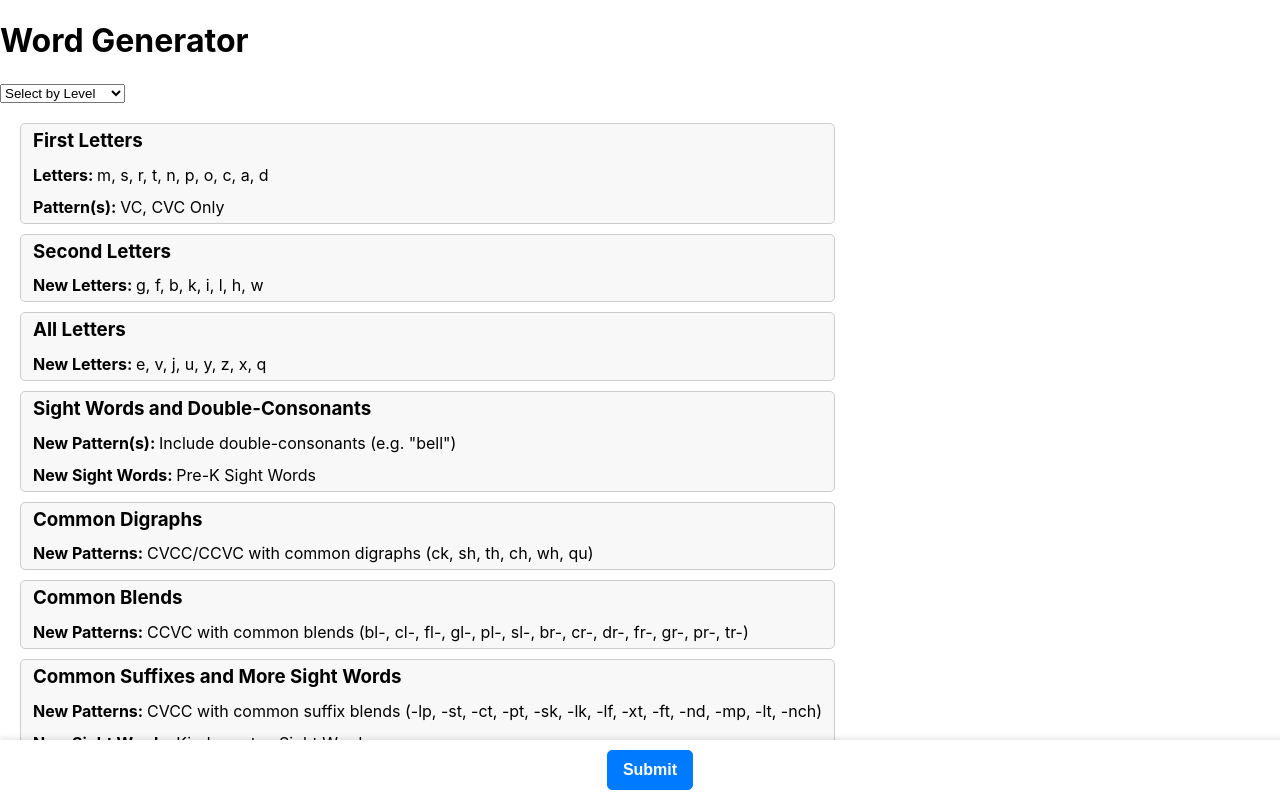
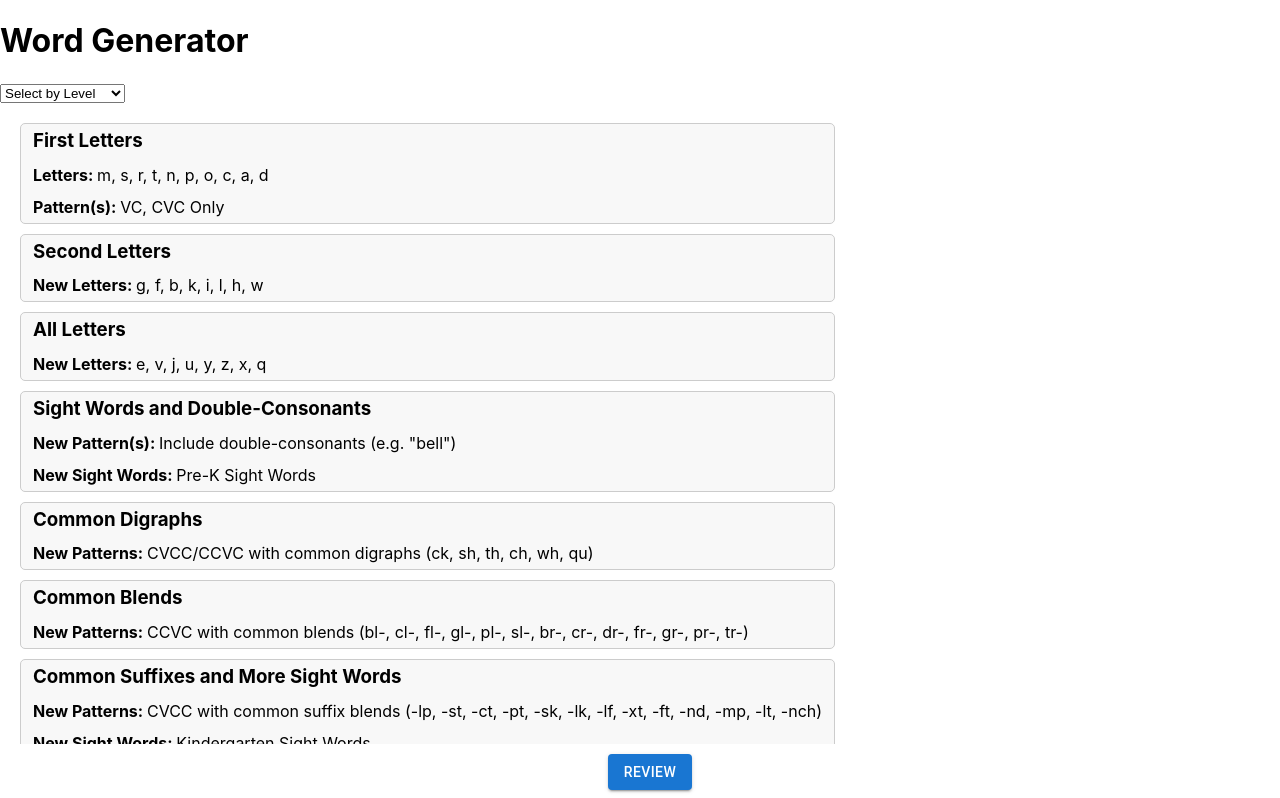
Before and after one commit to cpleasants/decodable-words-ui, a React (Create React App) app: page / in a window 1280 px wide. Shown: the top 798 px of the page. Built offline with nearby package versions, Linux system fonts and the light colour scheme.

Commit message:
moved buttons and floating footer to MUI

```diff
--- a/package.json
+++ b/package.json
@@ -3,6 +3,10 @@
   "version": "0.1.0",
   "private": true,
   "dependencies": {
+    "@emotion/react": "^11.14.0",
+    "@emotion/styled": "^11.14.0",
+    "@fontsource/roboto": "^5.2.5",
+    "@mui/material": "^7.0.2",
     "@testing-library/dom": "^10.4.0",
     "@testing-library/jest-dom": "^6.6.3",
     "@testing-library/react": "^16.2.0",
--- a/src/App.js
+++ b/src/App.js
@@ -1,6 +1,8 @@
 import React, { useState } from 'react';
 import ManualSelectionsContainer from './components/manualSelection/ManualSelectionsContainer';
 import GuidedSelectionContainer from './components/guidedSelection/GuidedSelectionsContainer'
+import Button from '@mui/material/Button';
+
 
 function App() {
   const [ selectionOption, setSelectionOption ] = useState("Level")
--- a/src/components/common/ResponseDisplay.js
+++ b/src/components/common/ResponseDisplay.js
@@ -1,18 +1,20 @@
 import React from 'react';
+import { Button } from '@mui/material';
+import FloatingFooter from './styles/floatingFooter';
 
 const ResponseDisplay = ({ apiResponse, restart }) => {
   return (
     <div>
-
       <h2>Words List</h2>
       {apiResponse ? (
         <ul className="response">
             {apiResponse["filtered_words"].map(word => <li key={word}>{word}</li>)}
         </ul>
       ) : null}
-      <div className='button-footer'>
-        <button onClick={restart}>Start Over</button>
-      </div>
+      <FloatingFooter>
+
+        <Button  variant="contained" onClick={restart}>Start over</Button>
+      </FloatingFooter>
     </div>
 
   );
--- a/src/components/common/ReviewAndSubmit.js
+++ b/src/components/common/ReviewAndSubmit.js
@@ -1,5 +1,7 @@
 import phonemes from "../../constants/phonemes";
 import sightWordSets from "../../constants/sightWordsSets";
+import { Button } from '@mui/material';
+import FloatingFooter from './styles/floatingFooter';
 
 const ReviewAndSubmit = ({formData, restart, handleApiResponse}) => {
 
@@ -58,14 +60,14 @@ const ReviewAndSubmit = ({formData, restart, handleApiResponse}) => {
 
 
     return (
-        <form onSubmit={handleSubmit}>
+        <div>
             <h2>Review</h2>
             <p>{JSON.stringify(data)}</p>
-            <div className = "button-footer">
-                <button onClick={restart}>Edit</button>
-                <button type="submit">Submit</button>
-            </div>
-        </form>
+            <FloatingFooter>
+              <Button  variant="contained" onClick={restart}>Edit</Button>
+              <Button  variant="contained" onClick={handleSubmit}>Submit</Button>
+            </FloatingFooter>
+        </div>
 
 
     )
--- /dev/null
+++ b/src/components/common/styles/floatingFooter.js
@@ -0,0 +1,16 @@
+import { styled } from '@mui/material/styles';
+import Box from '@mui/material/Box';
+
+const FloatingFooter = styled(Box)(({
+    position: "fixed",
+    bottom: 0,
+    left: 0,
+    width: "100%",
+    display: "flex",
+    justifyContent: "center",
+    padding: "10px",
+    background: "white",
+    gap: "0.5rem"
+}))
+
+export default FloatingFooter
--- a/src/components/guidedSelection/Levels.js
+++ b/src/components/guidedSelection/Levels.js
@@ -1,4 +1,6 @@
 import React from 'react'
+import { Button } from '@mui/material';
+import FloatingFooter from '../common/styles/floatingFooter'
 import letterSets from '../../constants/letterSets'
 import letterCombinationSets from '../../constants/letterCombinationSets';
 import sightWordSets from '../../constants/sightWordsSets';
@@ -17,6 +19,7 @@ import Level12 from './Level12';
 import Level13 from './Level13';
 import Level14 from './Level14';
 import Level15 from './Level15';
+
 
 const Levels = ({level, setLevel, formData, setFormData, nextPage}) => {
 
@@ -79,9 +82,9 @@ const Levels = ({level, setLevel, formData, setFormData, nextPage}) => {
                 <Level14 level={level} handleUpdate={handleUpdate}/>
                 <Level15 level={level} handleUpdate={handleUpdate}/>
             </div>
-            <div className='button-footer'>
-                <button onClick={handleSubmit}>Submit</button>
-            </div>
+            <FloatingFooter>
+                <Button  variant="contained" onClick={handleSubmit}>Review</Button>
+            </FloatingFooter>
         </div>
         );
 };
--- a/src/components/manualSelection/LetterCombinations.js
+++ b/src/components/manualSelection/LetterCombinations.js
@@ -1,5 +1,7 @@
 import CheckboxGroupWithToggle from '../common/CheckboxGroup/CheckboxGroupWithToggle';
 import letterCombinationSets from '../../constants/letterCombinationSets';
+import { Button } from '@mui/material';
+import FloatingFooter from '../common/styles/floatingFooter'
 
 const LetterCombinations = ({nextPage, prevPage, handleUpdate, formData, setFormData}) => {
     return (
@@ -16,10 +18,10 @@ const LetterCombinations = ({nextPage, prevPage, handleUpdate, formData, setForm
                     />
                 </div>
             ))}
-            <div className='button-footer'>
-                <button onClick={prevPage}>Previous</button>
-                <button onClick={nextPage}>Next</button>
-            </div>
+            <FloatingFooter>
+              <Button  variant="contained" onClick={prevPage}>Previous</Button>
+              <Button  variant="contained" onClick={nextPage}>Next</Button>
+            </FloatingFooter>
         </div>
     )
 }
--- a/src/components/manualSelection/Letters.js
+++ b/src/components/manualSelection/Letters.js
@@ -1,5 +1,7 @@
 import CheckboxGroupWithToggle from '../common/CheckboxGroup/CheckboxGroupWithToggle';
 import letterSets from '../../constants/letterSets';
+import { Button } from '@mui/material';
+import FloatingFooter from '../common/styles/floatingFooter';
 
 const Letters = ({nextPage, prevPage, handleUpdate, formData, setFormData}) => {
     return (
@@ -17,10 +19,10 @@ const Letters = ({nextPage, prevPage, handleUpdate, formData, setFormData}) => {
                     />
                 </div>
             ))}
-            <div className='button-footer'>
-                <button onClick={prevPage}>Previous</button>
-                <button onClick={nextPage}>Next</button>
-            </div>
+            <FloatingFooter>
+              <Button  variant="contained" onClick={prevPage}>Previous</Button>
+              <Button  variant="contained" onClick={nextPage}>Next</Button>
+            </FloatingFooter>
         </div>
     )
 }
--- a/src/components/manualSelection/OtherParameters.js
+++ b/src/components/manualSelection/OtherParameters.js
@@ -1,4 +1,6 @@
 import CheckboxGroup from "../common/CheckboxGroup/CheckboxGroup"
+import { Button } from '@mui/material';
+import FloatingFooter from '../common/styles/floatingFooter';
 
 const OtherParameters = ({nextPage, prevPage, handleUpdate, formData}) => {
     return (
@@ -10,10 +12,10 @@ const OtherParameters = ({nextPage, prevPage, handleUpdate, formData}) => {
                 handleUpdate={handleUpdate}
                 formData={formData}
             />
-            <div className='button-footer'>
-                <button onClick={prevPage}>Previous</button>
-                <button onClick={nextPage}>Next</button>
-            </div>
+            <FloatingFooter>
+              <Button  variant="contained" onClick={prevPage}>Previous</Button>
+              <Button  variant="contained" onClick={nextPage}>Next</Button>
+            </FloatingFooter>
         </div>
     )
 }
--- a/src/components/manualSelection/SightWords.js
+++ b/src/components/manualSelection/SightWords.js
@@ -1,5 +1,7 @@
 import CheckboxGroupWithToggle from '../common/CheckboxGroup/CheckboxGroupWithToggle';
 import sightWordSets from '../../constants/sightWordsSets'
+import { Button } from '@mui/material';
+import FloatingFooter from '../common/styles/floatingFooter';
 
 const SightWords = ({nextPage, prevPage, handleUpdate, formData, setFormData}) => {
     return (
@@ -16,10 +18,10 @@ const SightWords = ({nextPage, prevPage, handleUpdate, formData, setFormData}) =
                     />
                 </div>
             ))}
-            <div className='button-footer'>
-                <button onClick={prevPage}>Previous</button>
-                <button onClick={nextPage}>Next</button>
-            </div>
+            <FloatingFooter>
+              <Button  variant="contained" onClick={prevPage}>Previous</Button>
+              <Button  variant="contained" onClick={nextPage}>Next</Button>
+            </FloatingFooter>
         </div>
     )
 }
--- a/src/components/manualSelection/WordPatterns.js
+++ b/src/components/manualSelection/WordPatterns.js
@@ -1,4 +1,6 @@
 import CheckboxGroup from "../common/CheckboxGroup/CheckboxGroup";
+import { Button } from '@mui/material';
+import FloatingFooter from '../common/styles/floatingFooter';
 
 const WordPatterns = ({nextPage, handleUpdate, formData}) => {
 
@@ -15,9 +17,9 @@ const WordPatterns = ({nextPage, handleUpdate, formData}) => {
             handleUpdate={handleUpdate}
             formData={formData}
             />
-            <div className='button-footer'>
-                <button onClick={nextPage}>Next</button>
-            </div>
+            <FloatingFooter>
+              <Button  variant="contained" onClick={nextPage}>Next</Button>
+            </FloatingFooter>
         </div>
     )
 }
--- a/src/index.css
+++ b/src/index.css
@@ -126,53 +126,3 @@ code {
   background-color: #e9ecef;
 
 }
-
-/* Button Styles */
-
-button {
-  display: inline-block;
-  padding: 10px 15px;
-  font-size: 16px;
-  font-weight: bold;
-  color: white;
-  background-color: #007bff;
-  border: 1px solid #007bff;
-  border-radius: 5px;
-  cursor: pointer;
-  transition: background 0.3s ease, transform 0.1s ease;
-  text-align: center;
-  text-decoration: none;
-}
-
-button:hover {
-  background-color: #0056b3;
-}
-
-button:active {
-  background-color: #004494;
-  transform: scale(0.98);
-}
-
-button:disabled {
-  background-color: #ccc;
-  border-color: #ccc;
-  cursor: not-allowed;
-  opacity: 0.6;
-}
-
-button + button {
-  margin-left: 10px; /* Adds space only between adjacent buttons */
-}
-
-/* Footer for more consistency */
-.button-footer {
-  position: fixed;
-  bottom: 0;
-  left: 0;
-  width: 100%;
-  display: flex;
-  justify-content: center;
-  padding: 10px;
-  background: white; /* Optional, to prevent overlap */
-  box-shadow: 0 -2px 5px rgba(0, 0, 0, 0.1); /* Subtle shadow effect */
-}
```
Also changed, not shown: 1 other file (tests, documents, lock files or other folders).
